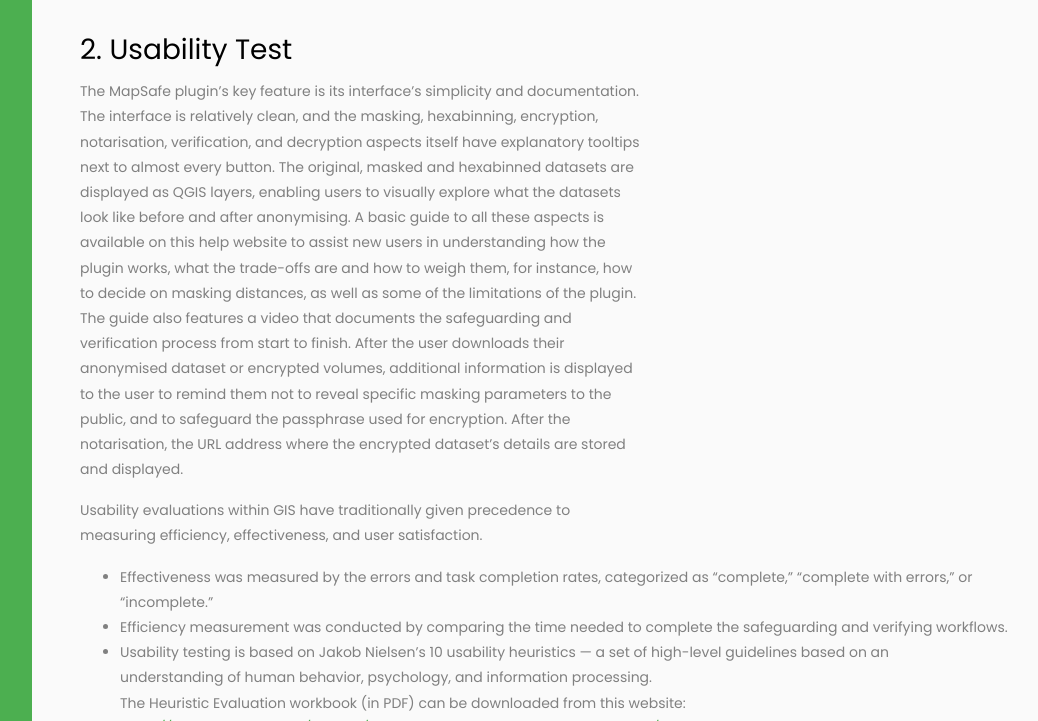
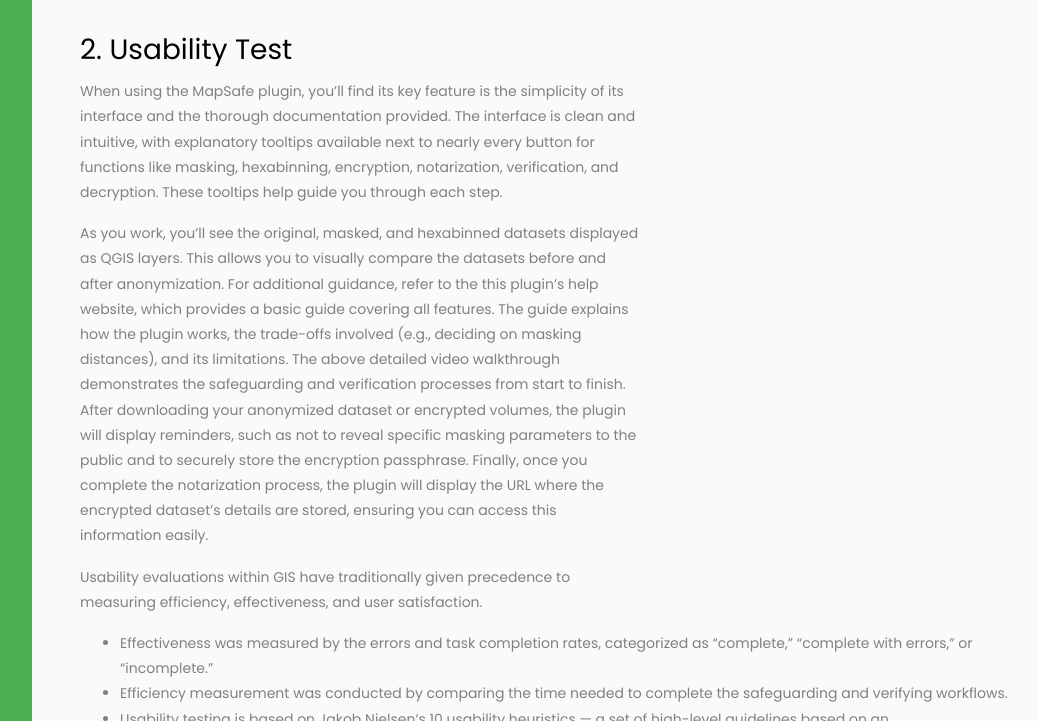
Before and after one commit to sharmapn/sharmapn.github.io, a Jekyll site: the page MapSafeQGISGeoPrivPlugin/usability_evaluation.html, which Jekyll copies as it is, in a window 1280 px wide and 900 px high, scrolled down 639 px, cut to the strip 179-900 px from the top of the window. Shown: the whole strip, without its empty margins (218-1256 px from the left). Built offline with Jekyll 4.4.1, drawn with Linux system fonts in a browser that asks for light colours.

Commit message:
Update usability_evaluation.html

```diff
--- a/MapSafeQGISGeoPrivPlugin/usability_evaluation.html
+++ b/MapSafeQGISGeoPrivPlugin/usability_evaluation.html
@@ -140,13 +140,19 @@
 <br>
 <h3> 2. Usability Test  </h3>
 
-<p> The MapSafe plugin’s key feature is its interface’s simplicity and documentation. The interface is relatively clean, and the masking, hexabinning, encryption, notarisation,
-verification, and decryption aspects itself have explanatory tooltips next to almost every button. The original, masked and hexabinned datasets are displayed as QGIS
-layers, enabling users to visually explore what the datasets look like before and after anonymising. A basic guide to all these aspects is available on this help website
-to assist new users in understanding how the plugin works, what the trade-offs are and how to weigh them, for instance, how to decide on masking distances, as well as
-some of the limitations of the plugin. The guide also features a video that documents the safeguarding and verification process from start to finish. After the user downloads
-their anonymised dataset or encrypted volumes, additional information is displayed to the user to remind them not to reveal specific masking parameters to the public,
-and to safeguard the passphrase used for encryption. After the notarisation, the URL address where the encrypted dataset’s details are stored and displayed.
+<p>
+When using the MapSafe plugin, you’ll find its key feature is the simplicity of its interface and the thorough documentation provided.
+The interface is clean and intuitive, with explanatory tooltips available next to nearly every button for functions like masking, hexabinning, encryption, notarization, verification, and decryption.
+These tooltips help guide you through each step.
+
+<p> As you work, you’ll see the original, masked, and hexabinned datasets displayed as QGIS layers.
+This allows you to visually compare the datasets before and after anonymization.
+For additional guidance, refer to the this plugin’s help website, which provides a basic guide covering all features.
+The guide explains how the plugin works, the trade-offs involved (e.g., deciding on masking distances), and its limitations.
+The above detailed video walkthrough demonstrates the safeguarding and verification processes from start to finish.
+
+After downloading your anonymized dataset or encrypted volumes, the plugin will display reminders, such as not to reveal specific masking parameters to the public and to securely store the encryption passphrase.
+Finally, once you complete the notarization process, the plugin will display the URL where the encrypted dataset’s details are stored, ensuring you can access this information easily.
 
 <p>Usability evaluations within GIS have traditionally given precedence to measuring efficiency, effectiveness, and user satisfaction.
 <ul>
```
